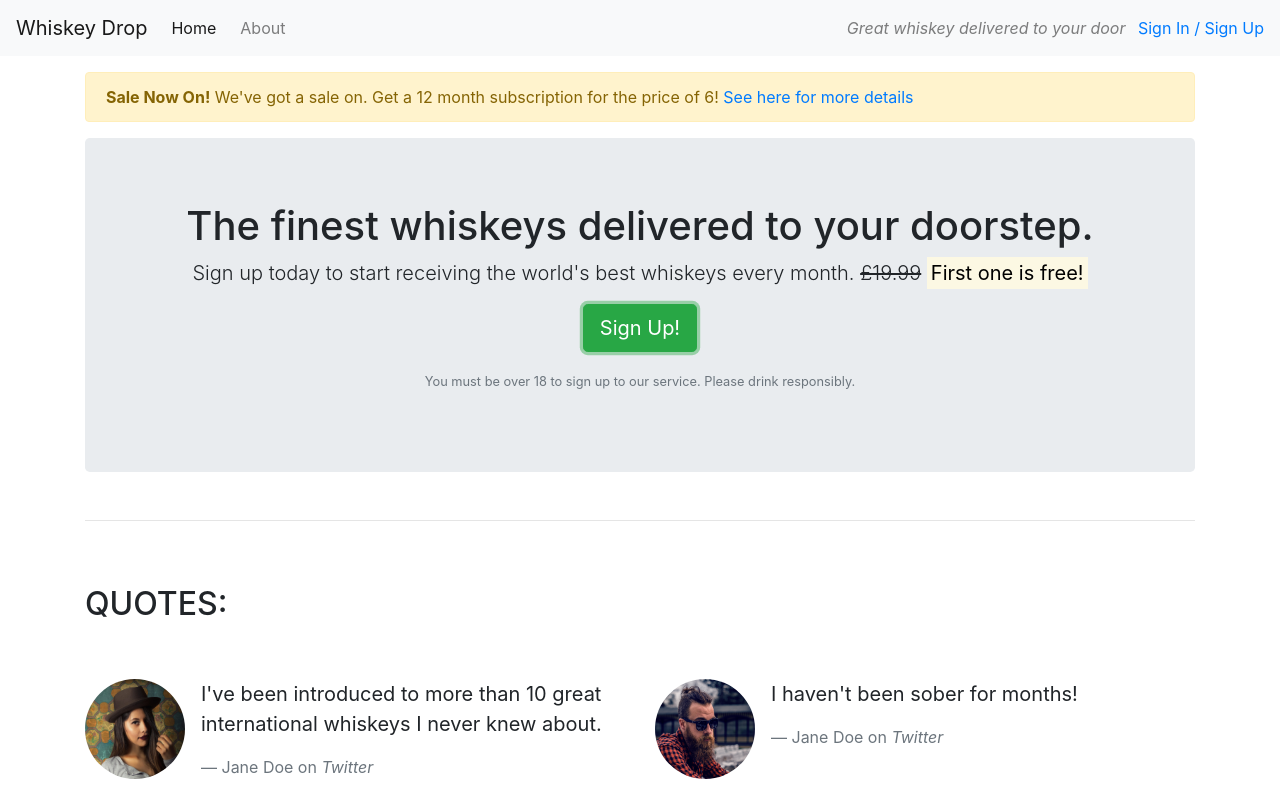
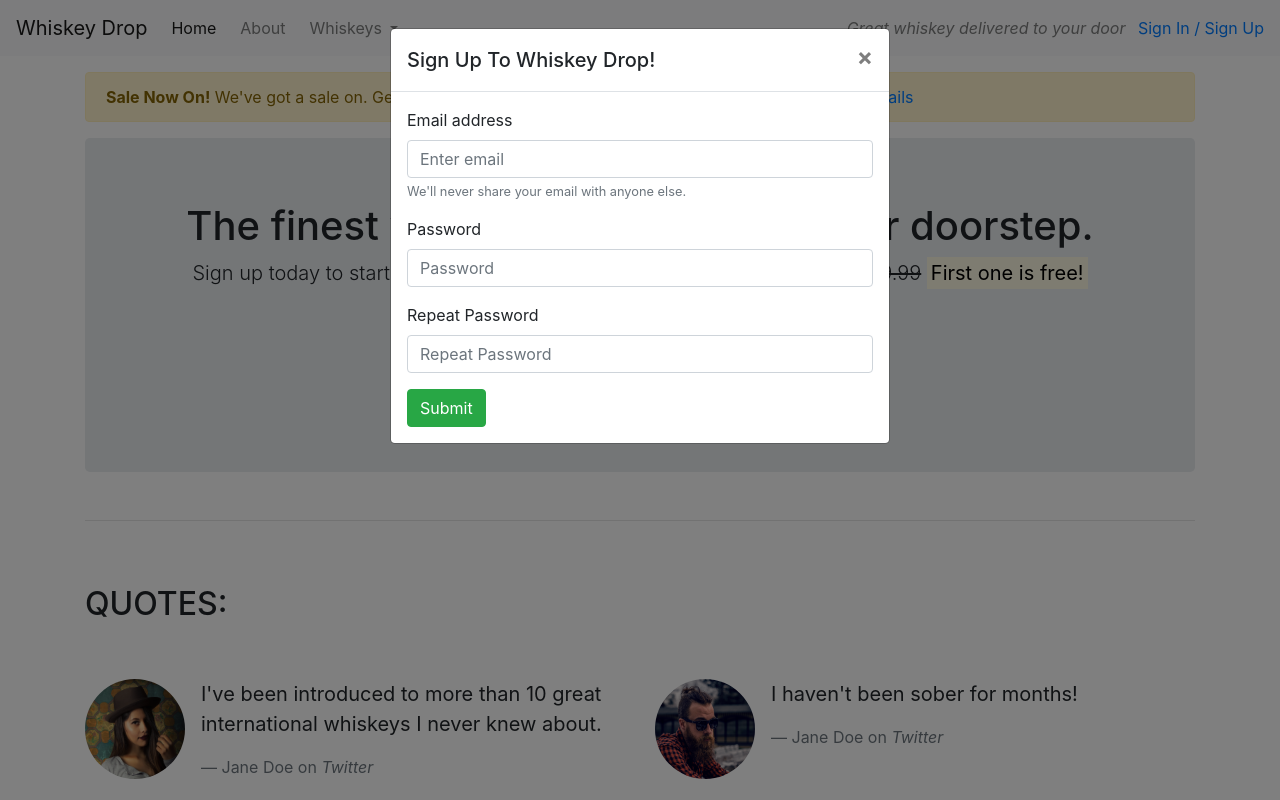
Before and after one commit to edenessame/bootstrap, a plain HTML site: page index.html in a window 1280 px wide. Both pictures are taken after a click on the button "Sign Up!". Shown: the top 800 px of the page. Drawn offline with nearby package versions, Linux system fonts and the light colour scheme.

Commit message:
add bootstrap j/s

```diff
--- /dev/null
+++ b/css/style.css
@@ -0,0 +1,3 @@
+body {
+
+}
--- a/index.html
+++ b/index.html
@@ -6,12 +6,14 @@
     <meta name="viewport" content="width=device-width, initial-scale=1.0">
     <title>Whiskey Drop | Taste a new whiskey every month</title>
 
-    <!-- link to bootstrap -->
+    <!-- link to bootstrap css, always need for bootstrap to work-->
     <link rel="stylesheet" href="https://cdn.jsdelivr.net/npm/bootstrap@4.3.1/dist/css/bootstrap.min.css" integrity="sha384-ggOyR0iXCbMQv3Xipma34MD+dH/1fQ784/j6cY/iJTQUOhcWr7x9JvoRxT2MZw1T" crossorigin="anonymous">
-    <script src="https://cdn.jsdelivr.net/npm/bootstrap@4.3.1/dist/js/bootstrap.min.js" integrity="sha384-JjSmVgyd0p3pXB1rRibZUAYoIIy6OrQ6VrjIEaFf/nJGzIxFDsf4x0xIM+B07jRM" crossorigin="anonymous"></script>
 
     <!-- Fontawesome -->
     <link rel="stylesheet" href="https://use.fontawesome.com/releases/v5.6.1/css/all.css" integrity="sha384-gfdkjb5BdAXd+lj+gudLWI+BXq4IuLW5IT+brZEZsLFm++aCMlF1V92rMkPaX4PP" crossorigin="anonymous">
+
+    <!-- css file we want our style sheet to be the last one loaded -->
+     <link rel="stylesheet" href="css/style.css" type="text/css">
 
 </head>
 
@@ -27,15 +29,40 @@
         <a href="/" class="navbar-brand">
                     Whiskey Drop</a>
                     <!-- "navbar-brand" for the company name -->
+
+        <button class="navbar-toggler ml-auto" type="button" data-toggle="collapse" data-target="#navbarNavDropdown" aria-controls="navbarNavDropdown" aria-expanded="false" aria-label="Toggle navigation">
+        <!-- creates the navbar toggle data-target gives the id of the element
+        its the same as the div element below "navbarNavDropdown" so bootstrap knows its the target of the button
+        data-toggle="collapse" is the same class as the div *-"collapse" -->
+        <span class="navbar-toggler-icon"></span></button>
+        <!--creates the 3 bar icon for the button -->
+
+        <div class="collapse navbar-collapse" id="navbarNavDropdown">
+        <!-- linked to the button above to create a dropdown navbar -->
+
             <ul class="navbar-nav mr-auto">
                 <!-- "navbar-nav" for a full-height and lightweight navigation (including support for dropdowns)
                 "mr-auto" to push the content to the left -->
                 <li class="active nav-item mr-2"><a class="nav-link" href="/">Home</a></li>
                 <!-- "active" highlights the link "mr-2" gives a little bit of right spacing -->
                 <li class="nav-item mr-2"><a class="nav-link" href="">About</a></li>
+                <li class="nav-item dropdown">
+                    <a class="nav-link dropdown-toggle" href="#" id="navbarDropdownMenuLink" role="button" data-toggle="dropdown" aria-haspopup="true" aria-expanded="false">
+          Whiskeys
+        </a>
+                    <div class="dropdown-menu" aria-labelledby="navbarDropdownMenuLink">
+                        <a class="dropdown-item" href="#">Irish</a>
+                        <a class="dropdown-item" href="#">Scotch</a>
+                        <a class="dropdown-item" href="#">Japanese</a>
+                        <a class="dropdown-item" href="#">American</a>
+                    </div>
+                </li>
+                <!-- adds another dropdown toggle, within the navbar -->
+
                 <li class="nav-item mr-2 d-block d-sm-none"><a class="nav-link" href="">Sign In / Sign Up</a></li>
                 <!-- only shows this on mobile, then swaps with the one beneath-->
             </ul>
+        </div>
 
         <div class="d-none d-md-block">
             <!-- hides this on mobile because it looks weird, only appears on medium -->
@@ -80,7 +107,7 @@
                     <!-- "d-inline d-sm-none" shows this on mobile and hides above small-->
 
                     <!-- classes on the button link to bootstrap to use their style -->
-                    <p><button class="btn btn-lg btn-success">Sign Up!</button></p>
+                    <p><button class="btn btn-lg btn-success" data-toggle="modal" data-target="#signUpModal">Sign Up!</button></p>
                     <p class="text-muted"><small>You must be over 18 to sign up to our service. Please drink responsibly.</small></p>
                 </section>
             </div>
@@ -166,5 +193,48 @@
         </section>
         <!-- /.features -->
     </article>
+
+    <!-- modal overlay- code found on bootstrap
+     prevents the user having to leave the page when they click on sign up
+     it contains a header, body and footer- in effect it is an island of content in the middle of the page
+     its hidden by default, so needs to be linked with an id to the signup button
+     so when its clicked the modal is launched and it knows what modal to launch if there are more than 1
+     the sign up button also needs data-toggle="modal" this tells it to trigger a modal
+     and data-target="#signUpModal" this tells it to link specifically to the modal with the same id-->
+    <div class="modal" tabindex="-1" role="dialog" id="signUpModal">
+        <div class="modal-dialog" role="document">
+            <div class="modal-content">
+                <div class="modal-header">
+                    <h5 class="modal-title">Sign Up To Whiskey Drop!</h5>
+                    <button type="button" class="close" data-dismiss="modal" aria-label="Close">
+          <span aria-hidden="true">&times;</span>
+        </button>
+                </div>
+                <div class="modal-body">
+                    <form>
+                        <div class="form-group">
+                            <label for="exampleInputEmail1">Email address</label>
+                            <input type="email" class="form-control" id="exampleInputEmail1" aria-describedby="emailHelp" placeholder="Enter email">
+                            <small id="emailHelp" class="form-text text-muted">We'll never share your email with anyone else.</small>
+                        </div>
+                        <div class="form-group">
+                            <label for="password">Password</label>
+                            <input type="password" class="form-control" id="password" placeholder="Password">
+                        </div>
+                        <div class="form-group">
+                            <label for="repeatPassword">Repeat Password</label>
+                            <input type="password" class="form-control" id="repeatPassword" placeholder="Repeat Password">
+                        </div>
+                        <button type="submit" class="btn btn-success">Submit</button>
+                    </form>
+                </div>
+            </div>
+        </div>
+    </div>
+
+    <!-- bootstrap js links always need for bootstrap at the bottom, so they load last css at top-->
+    <script src="https://code.jquery.com/jquery-3.3.1.slim.min.js" integrity="sha384-q8i/X+965DzO0rT7abK41JStQIAqVgRVzpbzo5smXKp4YfRvH+8abtTE1Pi6jizo" crossorigin="anonymous"></script>
+    <script src="https://cdn.jsdelivr.net/npm/popper.js@1.14.7/dist/umd/popper.min.js" integrity="sha384-UO2eT0CpHqdSJQ6hJty5KVphtPhzWj9WO1clHTMGa3JDZwrnQq4sF86dIHNDz0W1" crossorigin="anonymous"></script>
+    <script src="https://cdn.jsdelivr.net/npm/bootstrap@4.3.1/dist/js/bootstrap.min.js" integrity="sha384-JjSmVgyd0p3pXB1rRibZUAYoIIy6OrQ6VrjIEaFf/nJGzIxFDsf4x0xIM+B07jRM" crossorigin="anonymous"></script>
 </body>
 </html>
```
Lines whose indentation alone changed are shown as unchanged.
